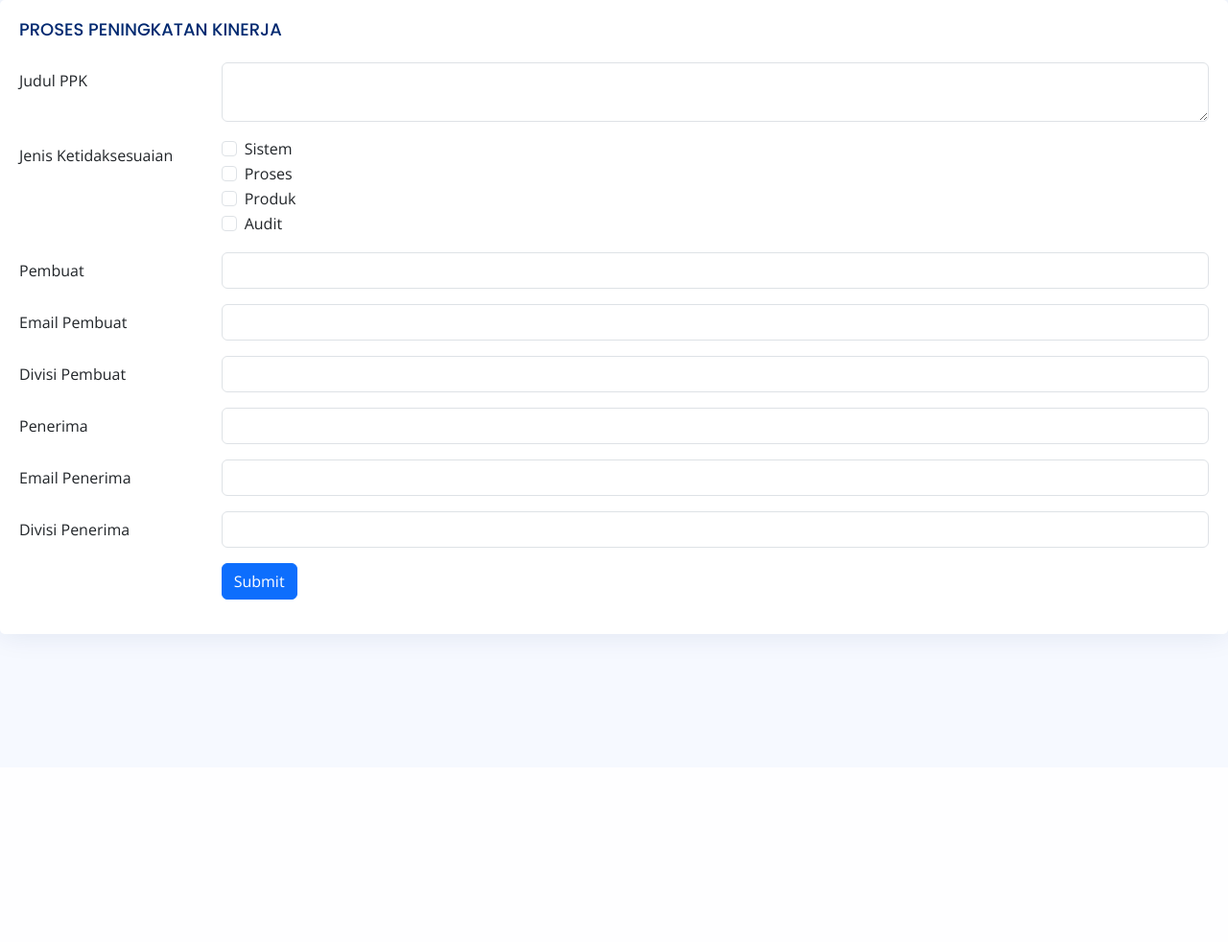
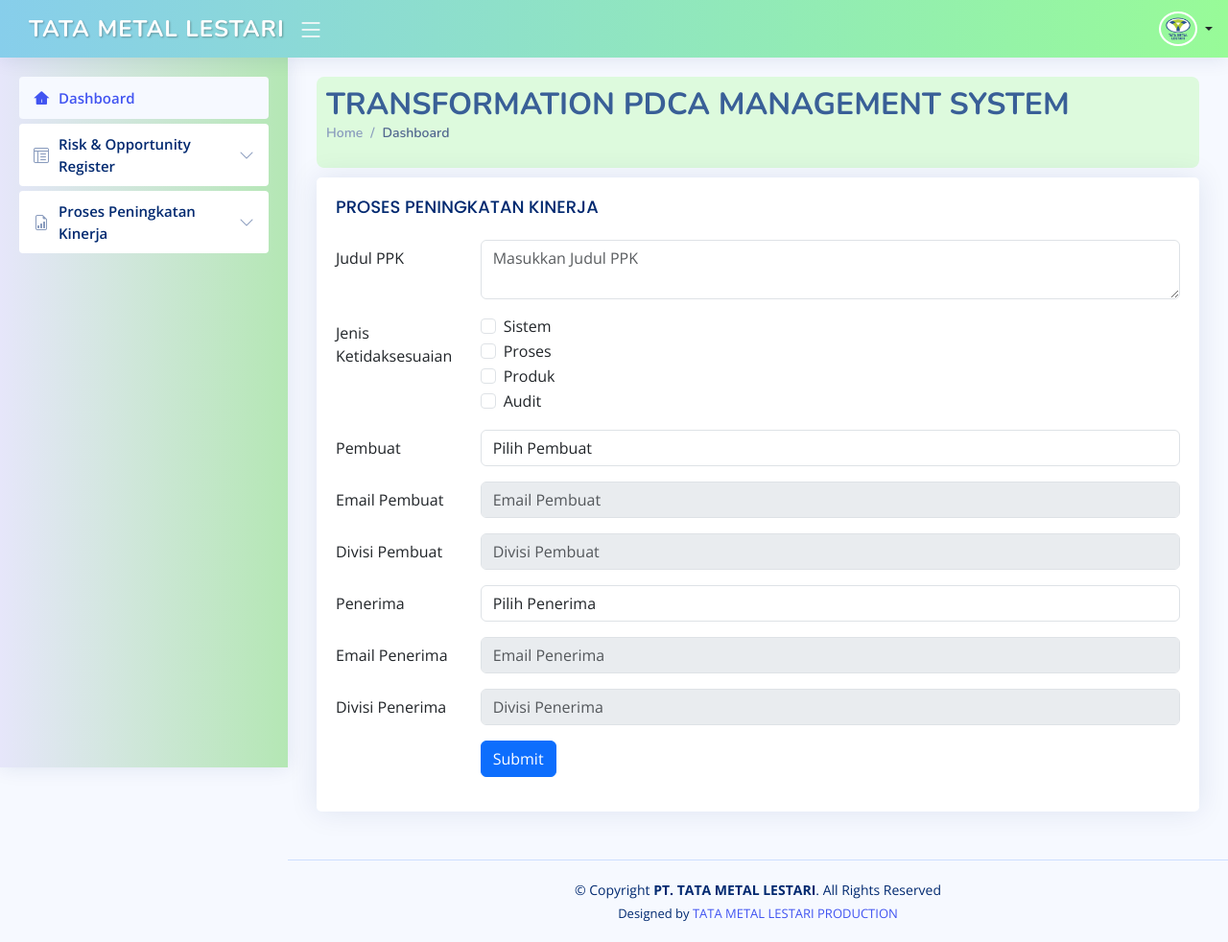
Before and after one commit to RFRIMANDA/PDCAMETALNEW, a Laravel app: page /formppk in a window 1280 px wide. Shown: the whole page at 96% size. Before the commit the page ends 674 px from the top, so only its background shows below. Run offline with Laravel 9, Linux system fonts and the light colour scheme; data that the repository does not hold is empty; some libraries are stand-ins or nearby versions.

Commit message:
updatebarulagi

```diff
--- a/app/Http/Controllers/PpkController.php
+++ b/app/Http/Controllers/PpkController.php
@@ -8,9 +8,16 @@
 
 class PpkController extends Controller
 {
+    public function index()
+    {
+        $ppks = Ppk::all(); // Ambil semua data Ppk dari database
+        return view('ppk.index', compact('ppks')); // Kirim data ke view
+    }
+
     public function create()
     {
-        return view('ppk.create');
+        $data = Userppk::all(); // Ambil data user untuk dropdown
+        return view('ppk.create', compact('data'));
     }
 
     public function store(Request $request)
@@ -18,19 +25,27 @@
         // Validasi input
         $request->validate([
             'judul' => 'nullable|string|max:255',
-            'jenisketidaksesuaian' => 'nullable|in:Sistem,Proses,Produk,Audit',
-            'pembuat' => 'nullable|string|max:255',
-            'emailpembuat' => 'nullable|email|max:255',
-            'divisipembuat' => 'nullable|string|max:255',
-            'penerima' => 'nullable|string|max:255',
-            'emailpenerima' => 'nullable|email|max:255',
-            'divisipenerima' => 'nullable|string|max:255',
+            'jenisketidaksesuaian' => 'nullable|array',
+            'pembuat' => 'required|string|max:255',
+            'emailpembuat' => 'required|email|max:255',
+            'divisipembuat' => 'required|string|max:255',
+            'penerima' => 'required|string|max:255',
+            'emailpenerima' => 'required|email|max:255',
+            'divisipenerima' => 'required|string|max:255',
         ]);
 
-        // Simpan data ke dalam database
+        // Gabungkan nilai untuk kolom jenisketidaksesuaian
+        $jenisketidaksesuaian = is_array($request->jenisketidaksesuaian) ? implode(',', $request->jenisketidaksesuaian) : null;
+
+        // Pastikan panjang data tidak melebihi batas yang diizinkan
+        if (strlen($jenisketidaksesuaian) > 65535) {
+            return back()->withErrors(['jenisketidaksesuaian' => 'Data ketidaksesuaian terlalu panjang.']);
+        }
+
+        try {
             Ppk::create([
                 'judul' => $request->judul,
-            'jenisketidaksesuaian' => implode(',', $request->jenisketidaksesuaian ?? []),
+                'jenisketidaksesuaian' => $jenisketidaksesuaian,
                 'pembuat' => $request->pembuat,
                 'emailpembuat' => $request->emailpembuat,
                 'divisipembuat' => $request->divisipembuat,
@@ -38,27 +53,9 @@
                 'emailpenerima' => $request->emailpenerima,
                 'divisipenerima' => $request->divisipenerima,
             ]);
-
-        // Redirect kembali ke form dengan pesan sukses
-        return redirect()->route('ppk.create')->with('success', 'Data PPK berhasil disimpan.✅');
+            return redirect()->route('ppk.index')->with('success', 'Data PPK berhasil disimpan.✅');
+        } catch (\Exception $e) {
+            return back()->withErrors(['error' => 'Gagal menyimpan data: ' . $e->getMessage()]);
         }
-
-        public function autocomplete(Request $request)
-    {
-        $term = $request->get('term');
-        $users = Userppk::table('userppk')
-                    ->where('nama', 'LIKE', '%' . $term . '%')
-                    ->get();
-
-        $results = [];
-        foreach ($users as $user) {
-            $results[] = [
-                'nama' => $user->nama,
-                'email' => $user->email,
-                'divisi' => $user->divisi
-            ];
     }
-        return response()->json($results);
 }
-
-}
--- a/app/Models/Userppk.php
+++ b/app/Models/Userppk.php
@@ -9,7 +9,7 @@
 {
     use HasFactory;
 
-    protected $table = 'realisasi';
+    protected $table = 'userppk';
 
     protected $fillable = [
         'nama',
--- a/resources/views/ppk/create.blade.php
+++ b/resources/views/ppk/create.blade.php
@@ -1,36 +1,6 @@
-<!DOCTYPE html>
-<html lang="en">
-<head>
-  <meta charset="utf-8">
-  <meta content="width=device-width, initial-scale=1.0" name="viewport">
-  <title>FORM || PROSES PENINGKATAN KINERJA</title>
-  <meta content="" name="description">
-  <meta content="" name="keywords">
+@extends('layouts.main')
 
-  <!-- Favicons -->
-  <link href="{{ asset('admin/img/TML Logo.jpg') }}" rel="icon">
-  <link href="{{ asset('admin/img/TML Logo.jpg') }}" rel="apple-touch-icon">
-
-  <!-- Google Fonts -->
-  <link href="https://fonts.gstatic.com" rel="preconnect">
-  <link href="https://fonts.googleapis.com/css?family=Open+Sans:300,300i,400,400i,600,600i,700,700i|Nunito:300,300i,400,400i,600,600i,700,700i|Poppins:300,300i,400,400i,500,500i,600,600i,700,700i" rel="stylesheet">
-  <link rel="stylesheet" href="https://cdnjs.cloudflare.com/ajax/libs/font-awesome/6.0.0-beta3/css/all.min.css">
-
-  <!-- Select2 CSS -->
-  <link href="https://cdn.jsdelivr.net/npm/select2@4.1.0-rc.0/dist/css/select2.min.css" rel="stylesheet" />
-
-  <!-- Vendor CSS Files -->
-  <link href="{{ asset('admin/vendor/bootstrap/css/bootstrap.min.css') }}" rel="stylesheet">
-  <link href="{{ asset('admin/vendor/bootstrap-icons/bootstrap-icons.css') }}" rel="stylesheet">
-  <link href="{{ asset('admin/vendor/boxicons/css/boxicons.min.css') }}" rel="stylesheet">
-  <link href="{{ asset('admin/vendor/quill/quill.snow.css') }}" rel="stylesheet">
-  <link href="{{ asset('admin/vendor/quill/quill.bubble.css') }}" rel="stylesheet">
-  <link href="{{ asset('admin/vendor/remixicon/remixicon.css') }}" rel="stylesheet">
-  <link href="{{ asset('admin/vendor/simple-datatables/style.css') }}" rel="stylesheet">
-
-  <!-- Template Main CSS File -->
-  <link href="{{ asset('admin/css/style.css') }}" rel="stylesheet">
-</head>
+@section('content')
 
 <body>
 
@@ -41,13 +11,26 @@
             <!-- General Form Elements -->
             <form method="POST" action="{{ route('ppk.store') }}">
                 @csrf
+
+                @if($errors->any())
+                    <div class="alert alert-danger">
+                        <ul>
+                            @foreach ($errors->all() as $error)
+                                <li>{{ $error }}</li>
+                            @endforeach
+                        </ul>
+                    </div>
+                @endif
+
+                <!-- Judul PPK -->
                 <div class="row mb-3">
                     <label for="inputJudul" class="col-sm-2 col-form-label">Judul PPK</label>
                     <div class="col-sm-10">
-                        <textarea name="judul" class="form-control">{{ old('judul') }}</textarea>
+                        <textarea name="judul" class="form-control" placeholder="Masukkan Judul PPK">{{ old('judul') }}</textarea>
                     </div>
                 </div>
 
+                <!-- Jenis Ketidaksesuaian -->
                 <div class="row mb-3">
                     <label for="inputJenis" class="col-sm-2 col-form-label">Jenis Ketidaksesuaian</label>
                     <div class="col-sm-10">
@@ -70,46 +53,61 @@
                     </div>
                 </div>
 
-
+                <!-- Pembuat dan Divisi Pembuat -->
                 <div class="row mb-3">
-                    <label for="inputPembuat" class="col-sm-2 col-form-label">Pembuat</label>
+                    <label for="pembuat" class="col-sm-2 col-form-label">Pembuat</label>
                     <div class="col-sm-10">
-                        <input type="text" name="pembuat" class="form-control" value="{{ old('pembuat') }}">
+                        <select id="pembuat" name="pembuat" class="form-control">
+                            <option value="">Pilih Pembuat</option>
+                            @foreach($data as $user)
+                                <option value="{{ $user->nama }}" data-email="{{ $user->email }}" data-divisi="{{ $user->divisi }}">
+                                    {{ $user->nama }}
+                                </option>
+                            @endforeach
+                        </select>
                     </div>
                 </div>
 
                 <div class="row mb-3">
-                    <label for="inputEmailPembuat" class="col-sm-2 col-form-label">Email Pembuat</label>
+                    <label for="emailpembuat" class="col-sm-2 col-form-label">Email Pembuat</label>
                     <div class="col-sm-10">
-                        <input type="email" name="emailpembuat" class="form-control" value="{{ old('emailpembuat') }}" required>
+                        <input type="email" id="emailpembuat" name="emailpembuat" class="form-control" value="{{ old('emailpembuat') }}" placeholder="Email Pembuat" readonly>
                     </div>
                 </div>
 
                 <div class="row mb-3">
-                    <label for="inputDivisiPembuat" class="col-sm-2 col-form-label">Divisi Pembuat</label>
+                    <label for="divisipembuat" class="col-sm-2 col-form-label">Divisi Pembuat</label>
                     <div class="col-sm-10">
-                        <input type="text" name="divisipembuat" class="form-control" value="{{ old('divisipembuat') }}">
+                        <input type="text" name="divisipembuat" id="divisipembuat" class="form-control" value="{{ old('divisipembuat') }}" placeholder="Divisi Pembuat" readonly>
+                    </div>
+                </div>
+
+                <!-- Lakukan hal yang sama untuk Penerima -->
+                <div class="row mb-3">
+                    <label for="penerima" class="col-sm-2 col-form-label">Penerima</label>
+                    <div class="col-sm-10">
+                        <select id="penerima" name="penerima" class="form-control">
+                            <option value="">Pilih Penerima</option>
+                            @foreach($data as $user)
+                                <option value="{{ $user->nama }}" data-email="{{ $user->email }}" data-divisi="{{ $user->divisi }}">
+                                    {{ $user->nama }}
+                                </option>
+                            @endforeach
+                        </select>
                     </div>
                 </div>
 
                 <div class="row mb-3">
-                    <label for="inputPenerima" class="col-sm-2 col-form-label">Penerima</label>
+                    <label for="emailpenerima" class="col-sm-2 col-form-label">Email Penerima</label>
                     <div class="col-sm-10">
-                        <input type="text" name="penerima" class="form-control" value="{{ old('penerima') }}">
+                        <input type="email" name="emailpenerima" id="emailpenerima" class="form-control" value="{{ old('emailpenerima') }}" placeholder="Email Penerima" readonly>
                     </div>
                 </div>
 
                 <div class="row mb-3">
-                    <label for="inputEmailPenerima" class="col-sm-2 col-form-label">Email Penerima</label>
+                    <label for="divisipenerima" class="col-sm-2 col-form-label">Divisi Penerima</label>
                     <div class="col-sm-10">
-                        <input type="email" name="emailpenerima" class="form-control" value="{{ old('emailpenerima') }}">
-                    </div>
-                </div>
-
-                <div class="row mb-3">
-                    <label for="inputDivisiPenerima" class="col-sm-2 col-form-label">Divisi Penerima</label>
-                    <div class="col-sm-10">
-                        <input type="text" name="divisipenerima" class="form-control" value="{{ old('divisipenerima') }}">
+                        <input type="text" name="divisipenerima" id="divisipenerima" class="form-control" value="{{ old('divisipenerima') }}" placeholder="Divisi Penerima" readonly>
                     </div>
                 </div>
 
@@ -118,75 +116,28 @@
                         <button type="submit" class="btn btn-primary">Submit</button>
                     </div>
                 </div>
-
-            </form><!-- End General Form Elements -->
+            </form>
         </div>
     </div>
 </body>
 
-<!-- Tambahkan jQuery dan jQuery UI untuk autocomplete -->
 <script src="https://code.jquery.com/jquery-3.6.0.min.js"></script>
-<script src="https://code.jquery.com/ui/1.12.1/jquery-ui.min.js"></script>
-<link rel="stylesheet" href="//code.jquery.com/ui/1.12.1/themes/base/jquery-ui.css">
-
-<script type="text/javascript">
-    $(document).ready(function() {
-        // Autocomplete untuk pembuat
-        $("#pembuat").autocomplete({
-            source: function(request, response) {
-                $.ajax({
-                    url: "{{ route('autocomplete.userppk') }}",
-                    data: {
-                        term: request.term
-                    },
-                    dataType: "json",
-                    success: function(data) {
-                        response($.map(data, function(item) {
-                            return {
-                                label: item.nama,
-                                value: item.nama,
-                                email: item.email,
-                                divisi: item.divisi
-                            };
-                        }));
-                    }
-                });
-            },
-            select: function(event, ui) {
-                $('#pembuat').val(ui.item.value); // Nama
-                $('#emailpembuat').val(ui.item.email); // Isi email
-                $('#divisipembuat').val(ui.item.divisi); // Isi divisi
-                return false;
-            }
+<script>
+    document.addEventListener("DOMContentLoaded", function () {
+        // Mengisi data pembuat
+        document.getElementById("pembuat").addEventListener("change", function () {
+            const selectedOption = this.options[this.selectedIndex];
+            document.getElementById("emailpembuat").value = selectedOption.getAttribute("data-email");
+            document.getElementById("divisipembuat").value = selectedOption.getAttribute("data-divisi");
         });
 
-        // Autocomplete untuk penerima
-        $("#penerima").autocomplete({
-            source: function(request, response) {
-                $.ajax({
-                    url: "{{ route('autocomplete.userppk') }}",
-                    data: {
-                        term: request.term
-                    },
-                    dataType: "json",
-                    success: function(data) {
-                        response($.map(data, function(item) {
-                            return {
-                                label: item.nama,
-                                value: item.nama,
-                                email: item.email,
-                                divisi: item.divisi
-                            };
-                        }));
-                    }
-                });
-            },
-            select: function(event, ui) {
-                $('#penerima').val(ui.item.value); // Nama
-                $('#emailpenerima').val(ui.item.email); // Isi email
-                $('#divisipenerima').val(ui.item.divisi); // Isi divisi
-                return false;
-            }
+        // Mengisi data penerima
+        document.getElementById("penerima").addEventListener("change", function () {
+            const selectedOption = this.options[this.selectedIndex];
+            document.getElementById("emailpenerima").value = selectedOption.getAttribute("data-email");
+            document.getElementById("divisipenerima").value = selectedOption.getAttribute("data-divisi");
         });
     });
 </script>
+
+@endsection
--- a/resources/views/riskregister/create.blade.php
+++ b/resources/views/riskregister/create.blade.php
@@ -321,6 +321,8 @@
                             <td>Polusi besar-besaran baik kedalam maupun keluar, ada tuntutan dari pihak luar serta membutuhkan pekerjaan perbaikan besar dan dapat dipulihkan lebih dari 1 tahun.</td>
                         </tr>
                         <hr>
+                    </tbody>
+                </table>
                 <!-- Reputasi -->
                 <h6><strong>Reputasi</strong></h6>
                 <table class="table table-bordered">
--- a/routes/web.php
+++ b/routes/web.php
@@ -90,4 +90,3 @@
 Route::get('/ppk', [PpkController::class, 'index'])->name('ppk.index');
 Route::get('/formppk', [PpkController::class, 'create'])->name('ppk.create');
 Route::post('/form/store', [PpkController::class, 'store'])->name('ppk.store');
-Route::get('/autocomplete/userppk', [PpkController::class, 'autocomplete'])->name('autocomplete.userppk');
```
Also changed, not shown: resources/views/ppk/index.blade.php (+45 -0 lines), resources/views/resiko/edit.blade.php (+9 -7 lines). Lines whose indentation alone changed are shown as unchanged.
